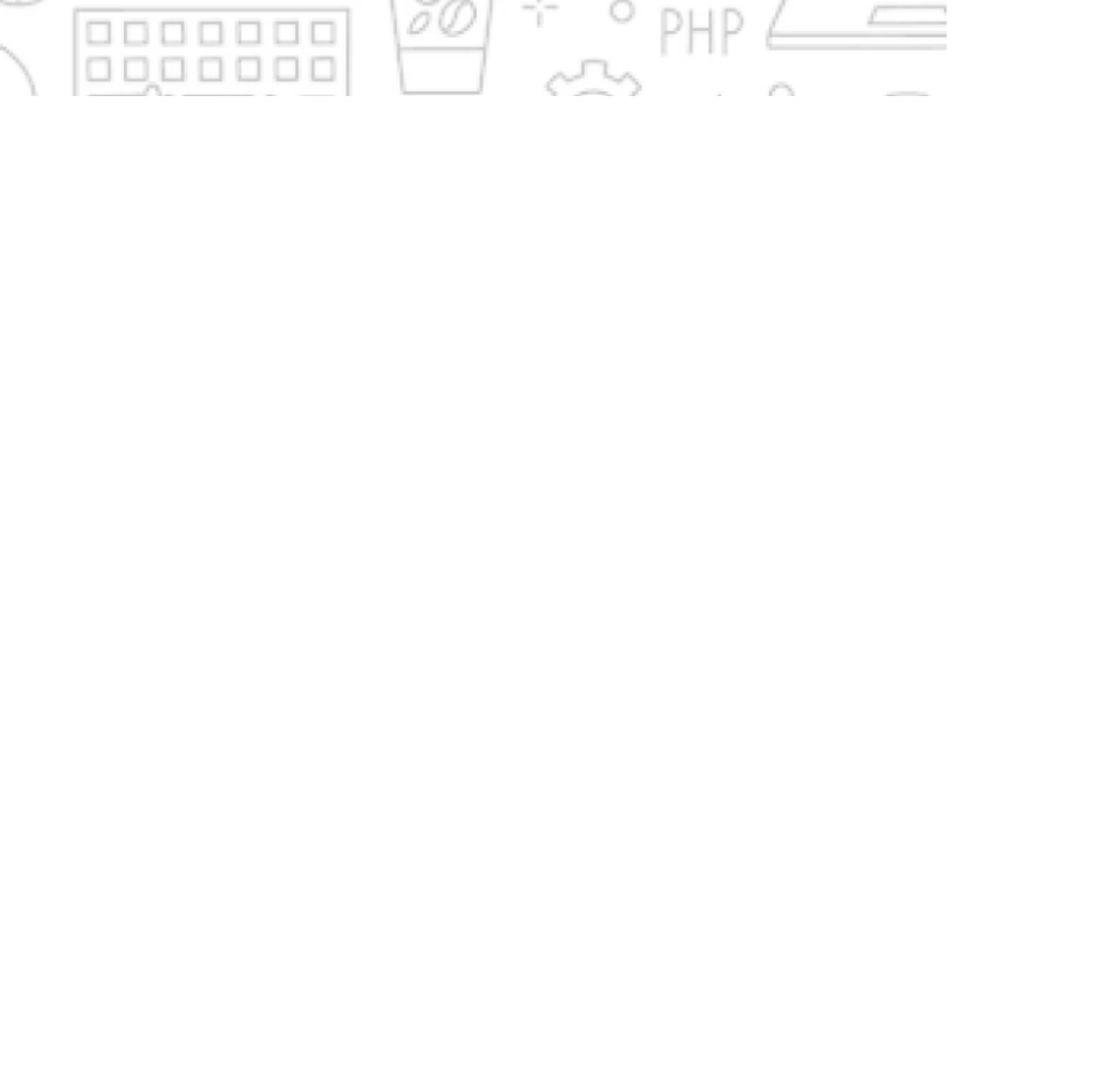
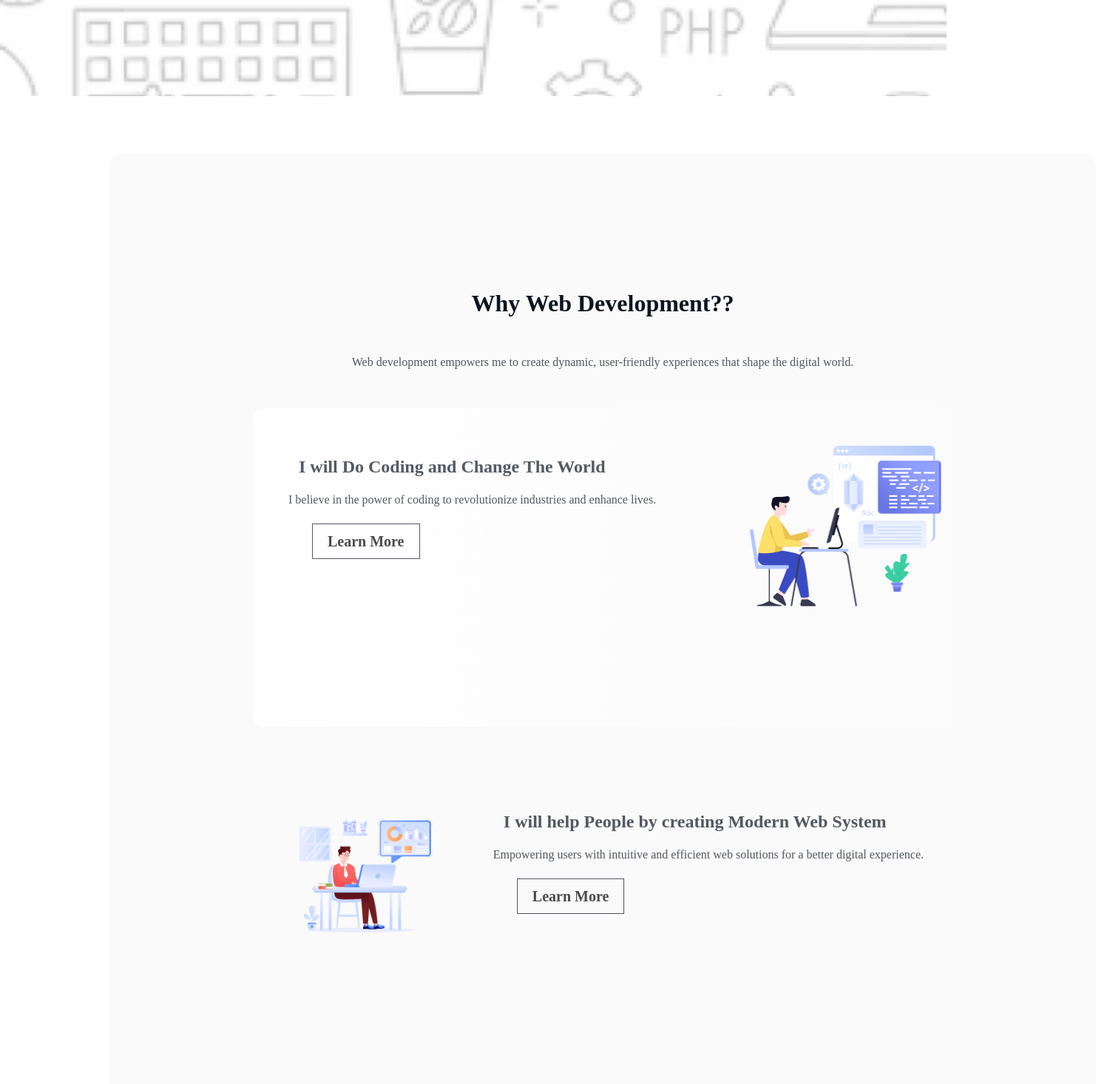
Before and after one commit to nabihatahsin13/Web-Developer, a plain HTML site: page index.html in a window 1280 px wide. Shown: the part 1310-2776 px from the top of the page at 74% size, 1482 px wide, since content can reach past the window. Before the commit the page ends 1440 px from the top, so only its background shows below. Drawn offline with Linux system fonts and the light colour scheme; a web font is replaced by a local one.

Commit message:
the reason of me becoming a developer

```diff
--- a/index.html
+++ b/index.html
@@ -7,6 +7,8 @@
     <link rel="stylesheet" href="styles/styles.css">
 </head>
 <body>
+
+    <!-- first section  -->
     <section id="hero">
         <div class="hero-content">
             <div>
@@ -23,5 +25,44 @@
             </div>
         </div>
     </section>
+
+    <!-- second section  -->
+     <main>
+
+<section class="why-box">
+    <div class="why-box-container">
+        <h2 class="why-box-title">Why Web Development??</h2>
+        <p class="why-box-description">Web development empowers me to create dynamic, user-friendly experiences that shape the digital world.</p>
+        <div class="why-box-1">
+            <div class="why-box-1-content">
+                <h3 class="box-title">I will Do Coding and Change The World</h3>
+                <p class="box-description">I believe in the power of coding to revolutionize industries and enhance lives.</p>
+                <span class="box-btn">Learn More</span>
+            </div>
+            <img src="./assets/Layer_1.png" alt="Someone is coding."  class="box-1-image">
+        </div>
+
+    <div class="why-box-2">
+    <img src="./assets/Group 3.png" alt="A boys is coding (2)" class="box-2-image">
+    <div class="why-box-2-content">
+    <h3 class="box-title">I will help People by creating Modern Web System</h3>
+    <p class="box-description">Empowering users with intuitive and efficient web solutions for a better digital experience.</p>
+    <span class="box-btn">Learn More</span>
+</div>
+</div>
+
+<div class="why-box-3">
+
+    <div class="why-box-3-content">
+    <h3 class="box-title">I will Do Coding and Change The World</h3>
+    <p class="box-description">Through innovative coding, I aim to create impactful solutions that will transform the world</p>
+    <span class="box-btn">Learn More</span>
+</div>
+<img src="./assets/Group 4.png" alt="A boys is coding (3)" class="box-3-image">
+</div>
+</div>
+</section>
+     </main>
+
 </body>
 </html>
--- a/styles/styles.css
+++ b/styles/styles.css
@@ -1,5 +1,7 @@
 @import url('https://fonts.googleapis.com/css2?family=Azeret+Mono:ital,wght@0,100..900;1,100..900&display=swap');
 /* font-family: Azeret Mono; */
+
+ /* first section  */
 *{
     margin: 0;
     padding: 0;
@@ -66,3 +68,136 @@ text-align: center;
 opacity: 0.7;
 margin-bottom: 32px;
 }
+
+/* second section  */
+.why-box{
+    width: 1140px;
+height: 1395px;
+display: flex;
+justify-content: center;
+align-items: center;
+padding: 80px 97px 80px 97px;
+margin: 78px 152px 88px 148px;
+border-radius: 16px;
+
+background: rgba(13, 19, 33, 0.02);
+}
+.why-box-container{
+width: 946px;
+height: 1235px;
+text-align: center;
+}
+.why-box-title{
+    color: rgb(13, 19, 33);
+font-family: Azeret Mono;
+font-size: 32px;
+font-weight: 800;
+line-height: 37px;
+letter-spacing: 0%;
+text-align: center;
+margin: 24px;
+}
+.why-box-description{
+    color: rgb(13, 19, 33);
+font-family: Azeret Mono;
+font-size: 16px;
+font-weight: 400;
+line-height: 26px;
+letter-spacing: 0%;
+text-align: center;
+    opacity: 0.7;
+    margin: 48px;
+
+}
+.why-box-1{
+    width: 946px;
+height: 336px;
+display: flex;
+justify-content: space-between;
+padding: 48px;
+margin-top: 42px;
+border-radius: 16px;
+
+background: linear-gradient(90.00deg, rgb(255, 255, 255),rgba(255, 255, 255, 0) 100%);
+}
+
+.why-box-1-content{
+    width: 850px;
+    height: 240px;
+    text-align: left;
+}
+.box-1-image{
+    width: 274.17px;
+    height: 240px;
+    padding-right: 50px;
+}
+.box-title{
+    color: rgba(13, 19, 33, 0.7);
+font-family: Azeret Mono;
+font-size: 24px;
+font-weight: 700;
+line-height: 36px;
+letter-spacing: 0%;
+text-align: left;
+margin: 14px;
+}
+.box-description{
+    color: rgb(13, 19, 33);
+font-family: Azeret Mono;
+font-size: 16px;
+font-weight: 400;
+line-height: 26px;
+letter-spacing: 0%;
+text-align: left;
+opacity: 0.7;
+margin-bottom: 32px;
+}
+.box-btn{
+    width: 150px;
+height: 48px;
+padding: 12px 20px 12px 20px;
+box-sizing: border-box;
+border: 1px solid rgb(13, 19, 33);
+opacity: 0.7;
+margin: 32px;
+font-size: 20px;
+font-weight: 600;
+}
+
+.why-box-2{
+    width: 946px;
+    height: 336px;
+    padding: 48px;
+    display: flex;
+    justify-content: space-between;
+    margin-top: 48px;
+}
+.why-box-2-content{
+    width: 850px;
+    height: 240px;
+    text-align: left;
+    padding-right: 68px;
+}
+.box-2-image{
+    width: 223.2px;
+    height: 208.85px;
+    padding-right: 68px;
+}
+.why-box-3{
+    width: 946px;
+    height: 336px;
+    margin-top: 42px;
+    padding: 48px;
+    display: flex;
+    justify-content: space-between;
+}
+.why-box-3-content{
+    width: 850px;
+    height: 240px;
+    text-align: left;
+}
+.box-3-image{
+    width: 206.4px;
+height: 187.32px;
+padding-right: 68px;
+}
```
